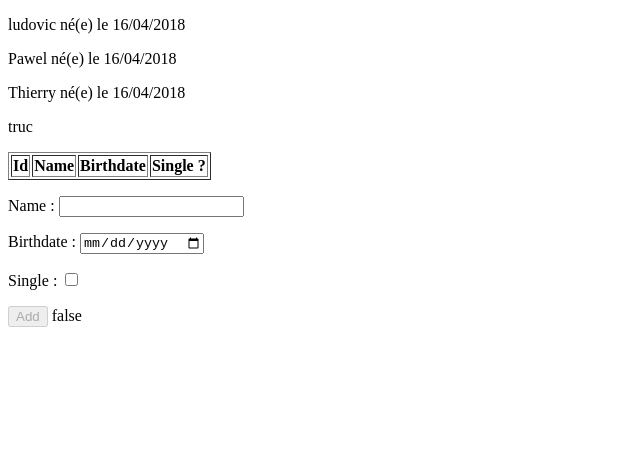
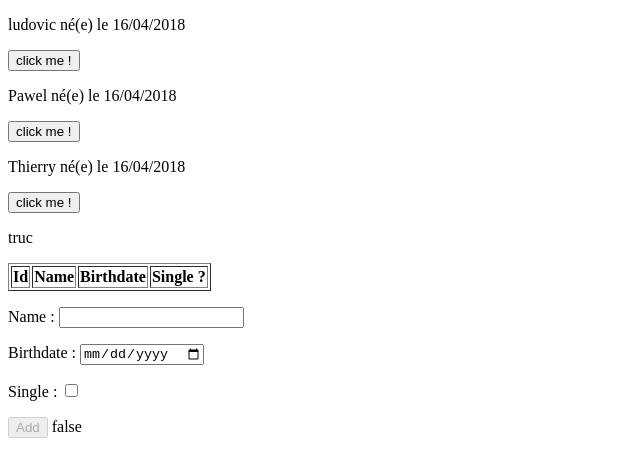
Before and after one commit to Pamento/ng-router, an Angular app: page / in a window 1280 px wide. Shown: the top 476 px of the page, without its empty margins (0-640 px from the left). Built offline with nearby package versions, Linux system fonts and the light colour scheme.

Commit message:
add output on child component

```diff
--- a/src/app/child/child.component.html
+++ b/src/app/child/child.component.html
@@ -1,3 +1,4 @@
 <p>
   {{ name }} né(e) le {{ birth | date:'dd/MM/yyyy' }}
 </p>
+<input type="button" value="click me !" (click)="onClick()">
--- a/src/app/child/child.component.ts
+++ b/src/app/child/child.component.ts
@@ -1,5 +1,4 @@
-import { Component, OnInit } from '@angular/core';
-import { Input } from '@angular/core';
+import { Component, OnInit, Input, Output, EventEmitter } from '@angular/core';
 import { Person } from "../entities/person";
 
 @Component({
@@ -10,12 +9,18 @@ import { Person } from "../entities/person";
 
 export class ChildComponent implements OnInit {
 
-  @Input() name: String
+  @Input() name: string
   @Input() birth: Date
+
+  @Output() change: EventEmitter<string> = new EventEmitter<string>()
 
   constructor() { }
 
   ngOnInit() {
   }
 
+  onClick(){
+    this.change.emit(this.name)
+  }
+
 }
--- a/src/app/parent/parent.component.html
+++ b/src/app/parent/parent.component.html
@@ -1,3 +1,8 @@
 <div>
-  <app-child [name]="person.name" [birth]="person.birthdate" *ngFor="let person of persons"></app-child>
+  <app-child
+  [name]="person.name"
+  [birth]="person.birthdate"
+  *ngFor="let person of persons"
+  (change)="onChange($event)"
+  ></app-child>
 </div>
--- a/src/app/parent/parent.component.ts
+++ b/src/app/parent/parent.component.ts
@@ -21,4 +21,7 @@ export class ParentComponent implements OnInit {
   ngOnInit() {
   }
 
+  onChange(event){
+    console.log(event)
+  }
 }
```
